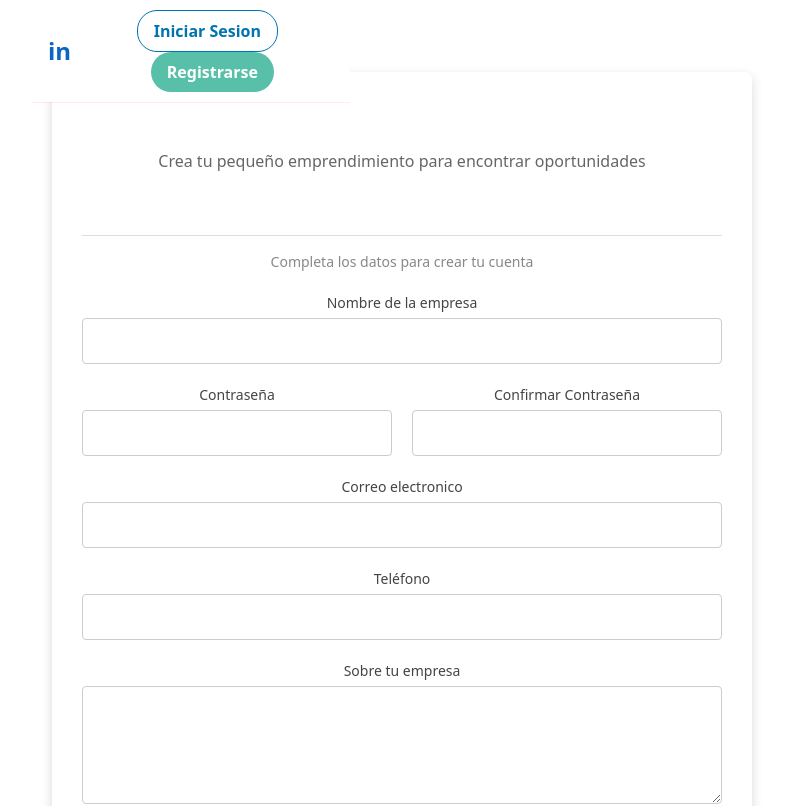
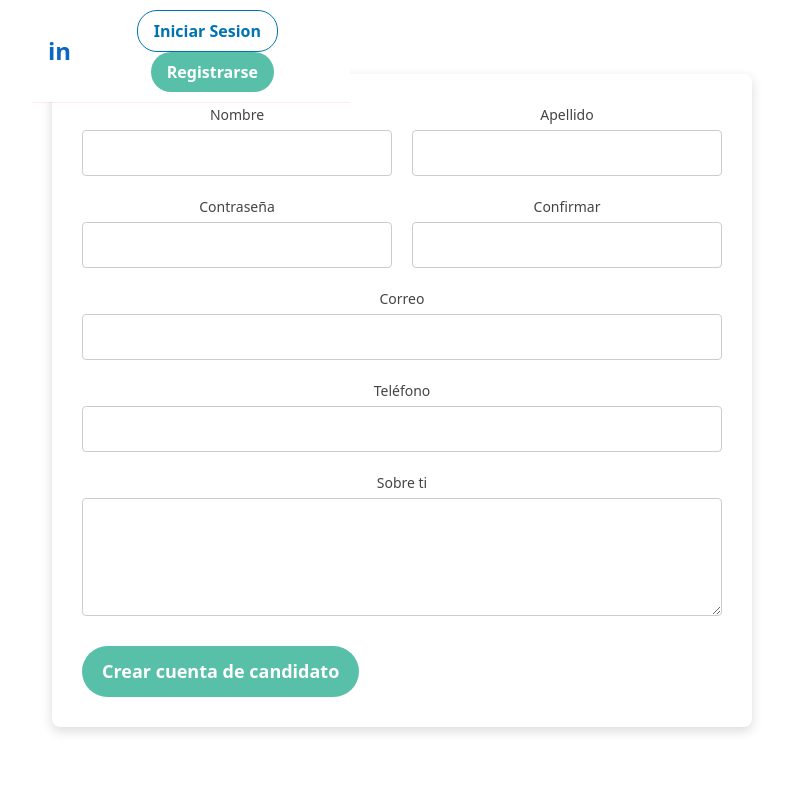
Before and after one commit to tocinochan033/mercado_cercano, a React (Vite) app: page / in a window 1280 px wide. Shown: the top 806 px of the page, without its empty margins (238-1023 px from the left). Built offline with nearby package versions, Linux system fonts and the light colour scheme.

Commit message:
Update dependencies and implement routing with NotFoundPage component

```diff
--- a/package.json
+++ b/package.json
@@ -12,7 +12,8 @@
   "dependencies": {
     "@supabase/supabase-js": "^2.78.0",
     "react": "^19.1.1",
-    "react-dom": "^19.1.1",
+    "react-dom": "^19.2.0",
+    "react-router-dom": "^7.9.5",
     "tailwindcss": "^4.1.16"
   },
   "devDependencies": {
--- /dev/null
+++ b/src/NotFoundPage.jsx
@@ -0,0 +1,5 @@
+import React from "react";
+
+export function NotFoundPage(){
+    return <div>NotFoundPage 404</div>
+}
--- a/src/main.jsx
+++ b/src/main.jsx
@@ -1,15 +1,22 @@
 import { StrictMode } from 'react'
 import { createRoot } from 'react-dom/client'
 import './index.css'
+
+import ReactDom from 'react-dom/client'
+import { BrowserRouter } from 'react-router-dom'
+
 import App from './App.jsx'
 import HomePage from './HomePage.jsx'
 import RegisterPageCompany from './RegisterPageCompany.jsx'
 import LoginPage from './LoginPage.jsx'
 import RegisterPageUser from './RegisterPageUser.jsx'
 import FeedUI from './FeedUI.jsx'
+import { NotFoundPage } from './NotFoundPage.jsx'
 
 createRoot(document.getElementById('root')).render(
   <StrictMode>
-    <RegisterPageCompany/>
+    <BrowserRouter>
+      <RegisterPageUser/>
+    </BrowserRouter>
   </StrictMode>,
 )
```
Also changed, not shown: 1 other file (tests, documents, lock files or other folders).
